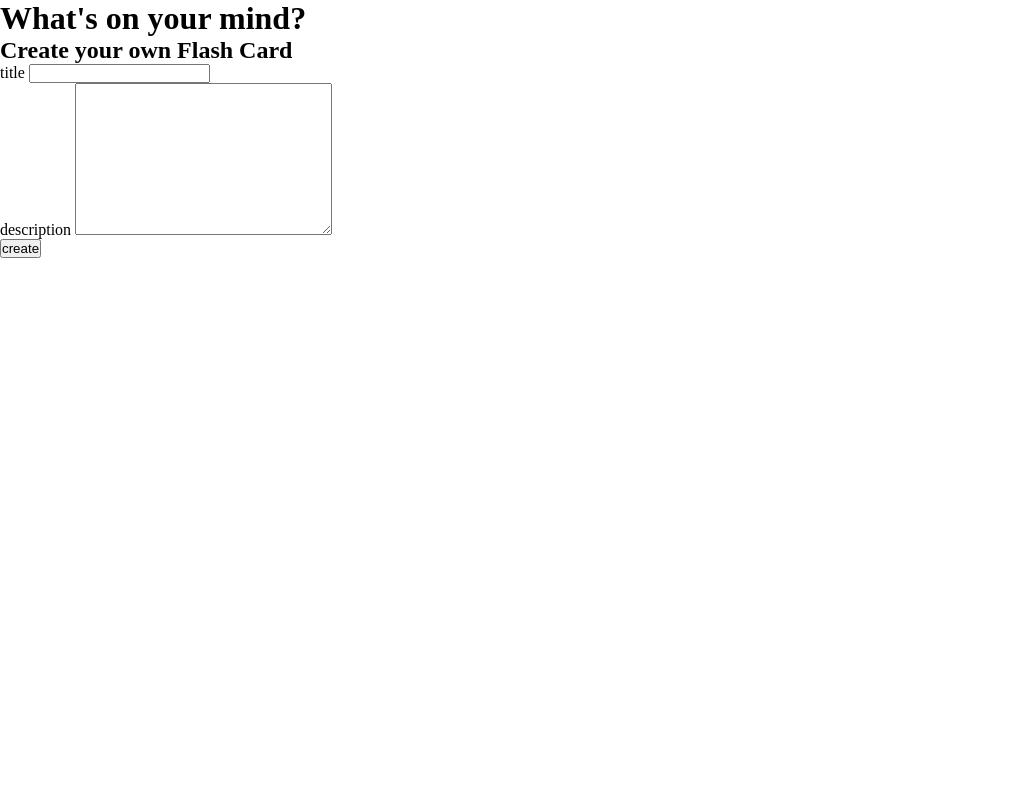
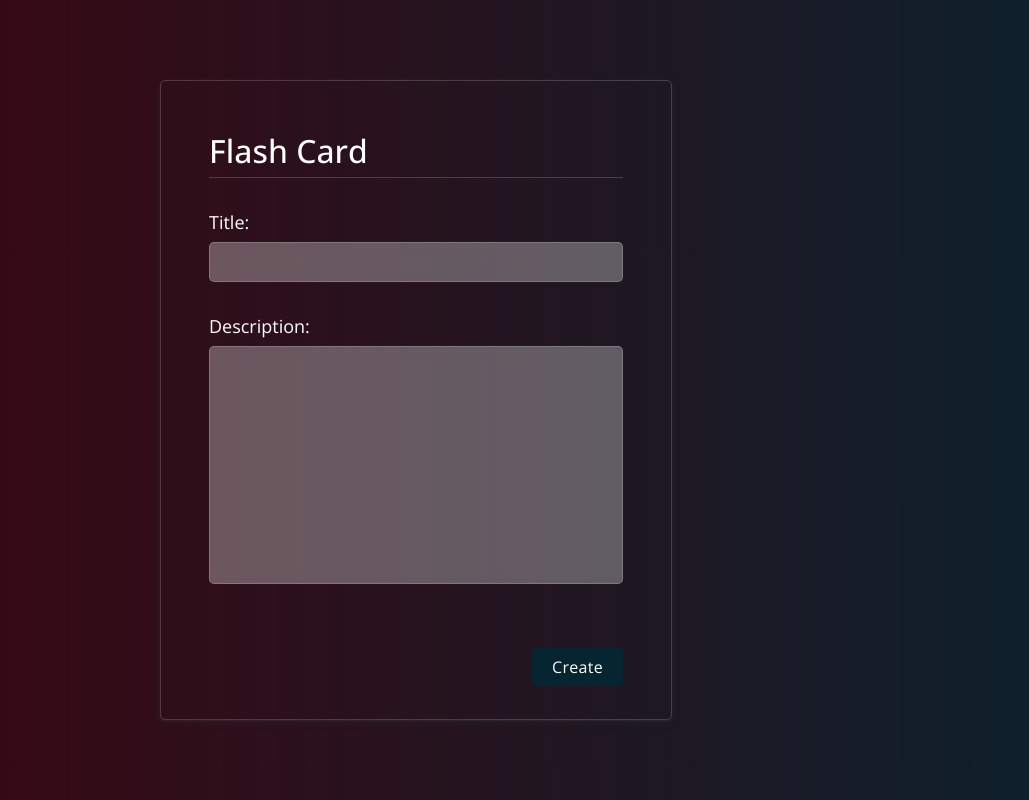
Before and after one commit to MaralNajafi/make-flash-cards, a plain HTML site: page index.html in a window 1280 px wide. Shown: the whole page, without its empty margins (0-1029 px from the left). Drawn offline with nearby package versions, Linux system fonts and the light colour scheme.

Commit message:
styled flash-card form

```diff
--- a/index.html
+++ b/index.html
@@ -8,32 +8,41 @@
     <title>Flash Card Project</title>
   </head>
   <body>
-    <div class="main-container">
-      <h1>What's on your mind?</h1>
-
-      <div class="form-container">
-        <form action="#" id="flashCardForm">
+    <div class="main-container flex-row">
+        <div class="form-container d-flex">
+          <form action="#" id="flashCardForm">
             <div class="form-header">
-              <h2>Create your own Flash Card</h2>
+              <h2>flash card</h2>
             </div>
             <div class="form-body">
-              <div>
-                <label for="">title</label>
-                <input type="text" id="flashCardTitle" required/>
+              <div class="flex-col">
+                <label for="">title:</label>
+                <input
+                  type="text"
+                  class="flash-card-title-inp"
+                  id="flashCardTitle"
+                  required
+                />
               </div>
-              <div>
-                <label for="">description</label>
-                <textarea id="flashCardDesc" cols="30" rows="10" required></textarea>
+              <div class="flex-col">
+                <label for="">description:</label>
+                <textarea
+                  class="flash-card-desc-ta"
+                  id="flashCardDesc"
+                  cols="30"
+                  rows="10"
+                  required
+                ></textarea>
               </div>
             </div>
-            <div class="form-footer">
+            <div class="form-footer d-flex">
               <button type="submit" id="flashCardSubmitBtn">create</button>
             </div>
-        </form>
-        <ul class="flash-cards" id="flashCards">
-
-        </ul>
-      </div>
+          </form>
+        </div>
+        <div class="flash-cards-container">
+          <ul class="flash-cards flex-row" id="flashCards"></ul>
+        </div>
     </div>
     <script src="index.js"></script>
   </body>
--- a/style.css
+++ b/style.css
@@ -1,29 +1,145 @@
+/*font*/
+@import url("https://fonts.googleapis.com/css2?family=Open+Sans:wght@300;400;500&display=swap");
+
+:root {
+  --ff-body: "Open Sans", sans-serif;
+  --clr-blue: #052531;
+}
+
 *,
 *::after,
-*::before{
+*::before {
   margin: 0;
   padding: 0;
   box-sizing: border-box;
 }
 
+li {
+  list-style: none;
+}
+
 /* utility classes */
 
-.d-flex{
+.d-flex {
   display: flex;
 }
 
-.flex-center{
+.flex-center {
   display: flex;
   justify-content: center;
   align-items: center;
 }
 
-.flex-row{
+.flex-row {
   display: flex;
   flex-direction: row;
 }
 
-.flex-col{
+.flex-col {
   display: flex;
   flex-direction: column;
 }
+
+.main-container {
+  justify-content: space-between;
+  align-items: center;
+  background: linear-gradient(to right, #360a15, #052531);
+  height: 100vh;
+  padding: 10em;
+  font-family: var(--ff-body);
+}
+
+.main-container h2 {
+  font-size: 32px;
+  font-weight: 500;
+  margin-block: 10px;
+  text-transform: capitalize;
+  color: #fff;
+  border-bottom: 1px solid rgba(255, 255, 255, 0.18);
+  padding-block: 5px ;
+}
+
+.form-container {
+  align-items: center;
+  border-radius: 10px;
+  border: 1px solid rgba(255, 255, 255, 0.18);
+  height: 40rem;
+  width: 32rem;
+  min-width: 28rem;
+  padding: 1rem 3rem;
+  border-radius: 5px;
+  box-shadow: rgba(60, 64, 67, 0.3) 0px 1px 2px 0px,
+    rgba(60, 64, 67, 0.15) 0px 2px 6px 2px;
+}
+
+.form-container form {
+  width: 100%;
+}
+
+.form-container form label {
+  display: block;
+  margin-bottom: 8px;
+  text-transform: capitalize;
+  font-size: 18px;
+  font-weight: 400;
+  color: #fff;
+}
+
+.flash-card-desc-ta,
+.flash-card-title-inp {
+  display: block;
+  width: 100%;
+  border: none;
+  outline: none;
+  font-size: 16px;
+  color: #fff;
+  padding: 8px 20px;
+  margin-bottom: 2rem;
+  font-family: inherit;
+  background: rgba(255, 255, 255, 0.3);
+  backdrop-filter: blur(6.5px);
+  -webkit-backdrop-filter: blur(6.5px);
+  border: 1px solid rgba(255, 255, 255, 0.18);
+  border-radius: 5px;
+  transition: all 100ms ease-in;
+}
+
+.flash-card-desc-ta {
+  resize: none;
+}
+
+.flash-card-title-inp:focus,
+.flash-card-desc-ta:focus {
+  outline: none;
+}
+
+.form-body {
+  margin-top: 2rem;
+}
+
+.form-footer {
+  margin-top: 2rem;
+  justify-content: flex-end;
+}
+
+.form-footer button {
+  border: none;
+  outline: none;
+  display: block;
+  background-color: var(--clr-blue);
+  color: #fff;
+  font-family: inherit;
+  font-size: 16px;
+  text-transform: capitalize;
+  letter-spacing: 0.3px;
+  border-radius: 5px;
+  padding: 8px 20px;
+}
+
+.form-footer button:hover {
+  cursor: pointer;
+}
+
+.form-footer button:active {
+  transform: scale(0.9);
+}
```
Lines whose indentation alone changed are shown as unchanged.
